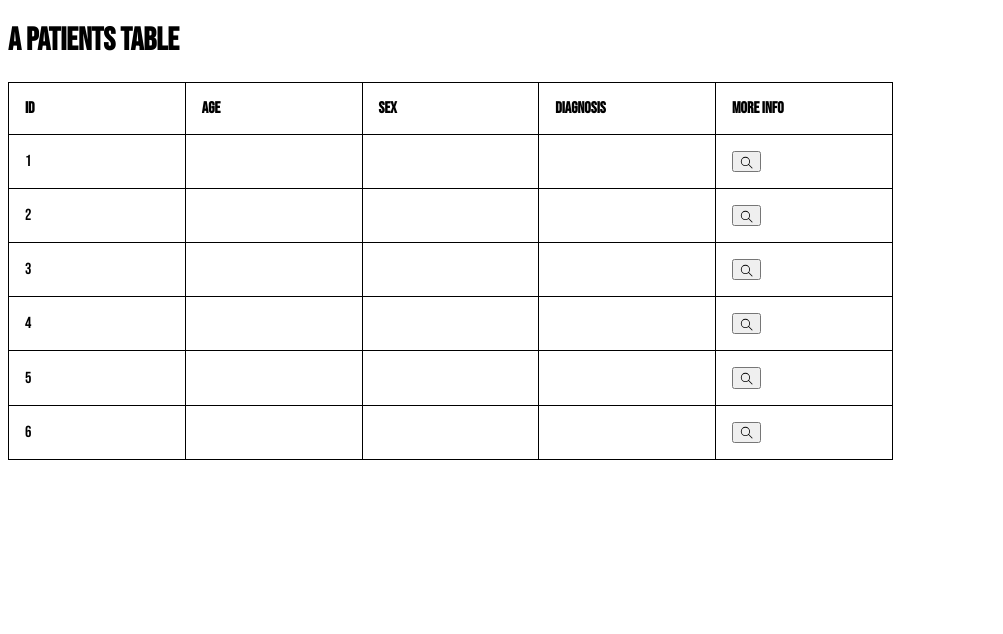
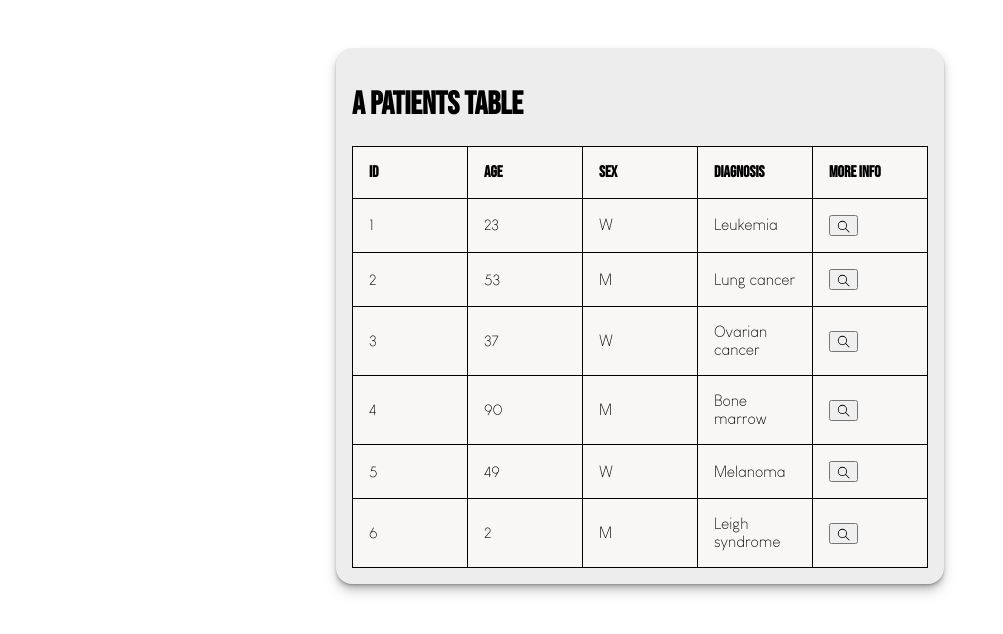
Before and after one commit to MayuRuru/patients-table, a React (Create React App) app: page / in a window 1280 px wide. Shown: the top 634 px of the page, without its empty margins (0-1003 px from the left). Built offline with nearby package versions, Linux system fonts and the light colour scheme; data requests are answered from the project's data file.

Commit message:
finish styles

```diff
--- a/src/assets/styles/app.css
+++ b/src/assets/styles/app.css
@@ -10,6 +10,11 @@ html {
 }
 
 @font-face {
-  font-family: text;
+  font-family: title;
   src: url("../fonts/BebasNeue.ttf");
 }
+
+@font-face {
+  font-family: text;
+  src: url("../fonts/CafeLight.ttf");
+}
--- a/src/assets/styles/patientsTable.css
+++ b/src/assets/styles/patientsTable.css
@@ -1,16 +1,33 @@
-.table {
+table {
   table-layout: fixed;
-  width: 70%;
+  width: 100%;
   border-collapse: collapse;
   font-family: text;
+  background-color: rgb(249, 247, 245);
 }
 
-.table-cell {
+td,
+th {
   border: 1px solid;
   text-align: left;
   padding: 1em;
 }
 
+th,
 h1 {
-  font-family: text;
+  font-family: title;
+  position: sticky;
+  z-index: 100;
 }
+
+.table-container {
+  margin: 0 auto;
+  margin-top: 3em;
+  border-radius: 1em;
+  max-width: 38em;
+  padding: 1em;
+  background: rgb(237, 237, 237);
+  box-shadow: 0 1px 1px rgba(0, 0, 0, 0.11), 0 2px 2px rgba(0, 0, 0, 0.11),
+    0 4px 4px rgba(0, 0, 0, 0.11), 0 6px 8px rgba(0, 0, 0, 0.11),
+    0 8px 16px rgba(0, 0, 0, 0.11);
+}
--- a/src/components/Header.js
+++ b/src/components/Header.js
@@ -3,11 +3,8 @@ export const Header = ({ columns }) => {
     <thead>
       <tr>
         {columns.map((column) => (
-          <th key={column} className="table-cell">
-            {column}
-          </th>
+          <th key={column}>{column}</th>
         ))}
-        <th className="table-cell">{"More info"}</th>
       </tr>
     </thead>
   );
--- a/src/components/InnerTable.js
+++ b/src/components/InnerTable.js
@@ -1,20 +1,21 @@
 import SearchIcon from "@rsuite/icons/Search";
 import { IconButton } from "rsuite";
 
-export const InnerTable = ({ columns, entries }) => {
+export const InnerTable = ({ entries }) => {
   return (
     <tbody>
-      {entries.map((entry) => (
-        <tr key={entry.id}>
-          {columns.map((column) => (
-            <td key={column} className="table-cell">
-              {entry[column]}
+      {entries.map(({ id, age, sex, diagnosis }) => (
+        <>
+          <tr>
+            <td>{id}</td>
+            <td>{age}</td>
+            <td>{sex}</td>
+            <td>{diagnosis}</td>
+            <td>
+              <IconButton size="lg" icon={<SearchIcon />} />
             </td>
-          ))}
-          <td className="table-cell">
-            <IconButton size="lg" icon={<SearchIcon />} />
-          </td>
-        </tr>
+          </tr>
+        </>
       ))}
     </tbody>
   );
--- a/src/components/PatientsTable.js
+++ b/src/components/PatientsTable.js
@@ -4,7 +4,7 @@ import { InnerTable } from "./InnerTable";
 
 const PatientsTable = () => {
   const [patients, setPatients] = useState([]);
-  const columns = ["id", "Age", "Sex", "Diagnosis"];
+  const columns = ["id", "Age", "Sex", "Diagnosis", "More info"];
 
   useEffect(() => {
     const url = "http://localhost:8000/patients";
```
